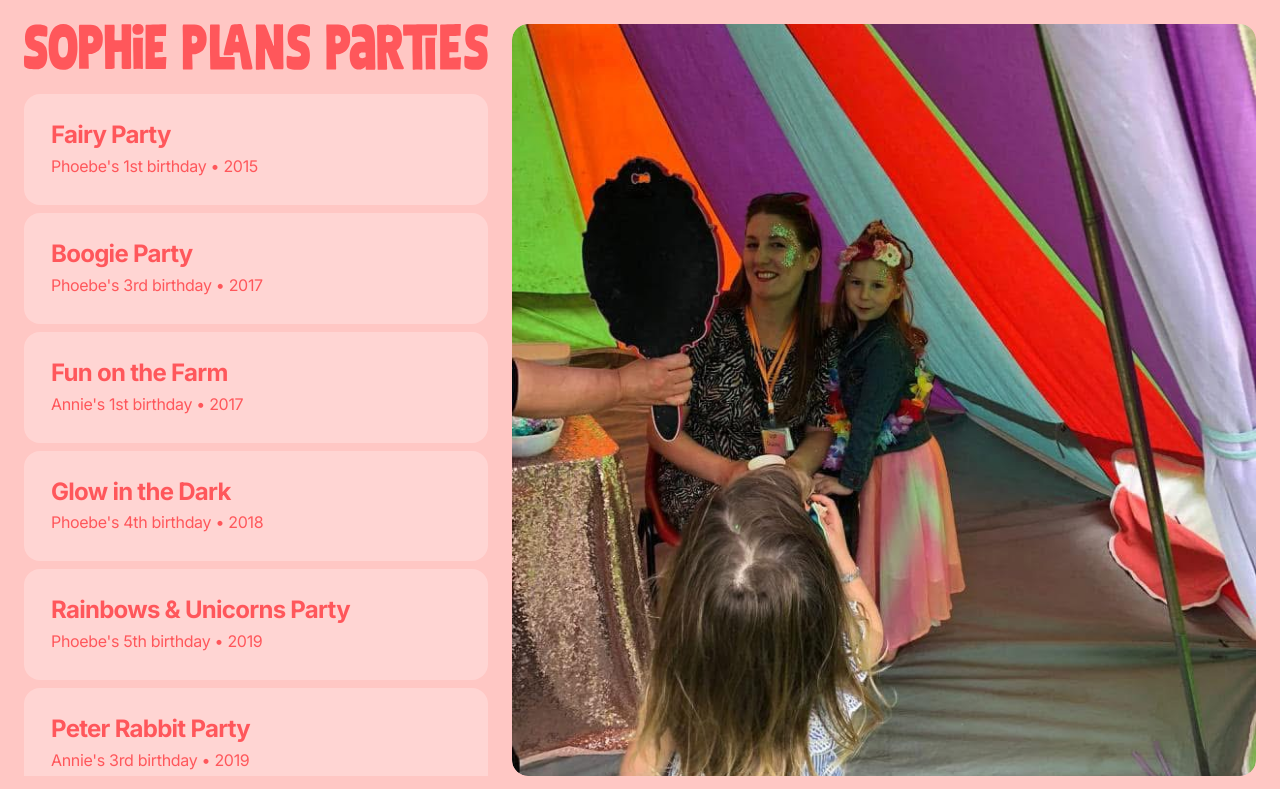
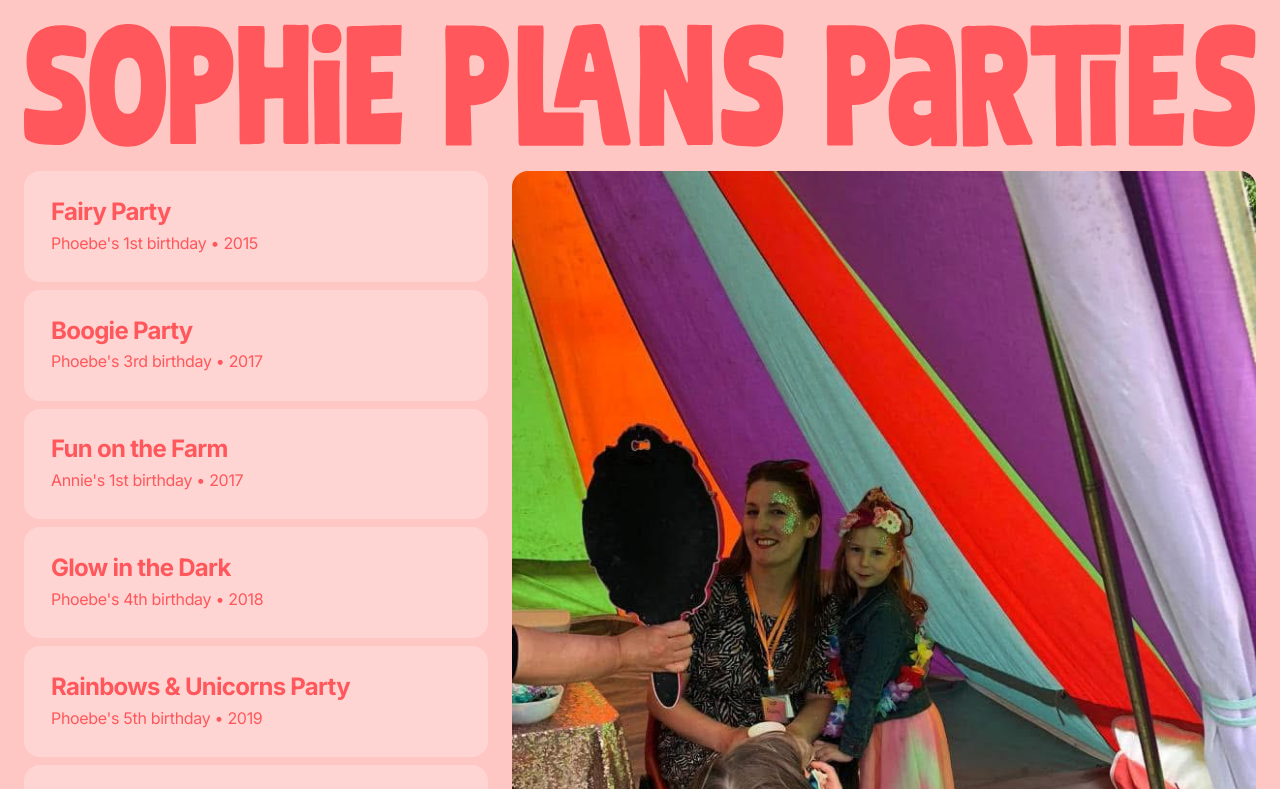
Before and after one commit to Dicko18/sophieplansparties, a website built with Vite: page index.html in a window 1280 px wide. Shown: the top 789 px of the page. Built offline with nearby package versions, Linux system fonts and the light colour scheme.

Commit message:
Refactor layout: Full-width logo, document scrolling, sticky menu

```diff
--- a/main.js
+++ b/main.js
@@ -48,9 +48,9 @@ function init() {
 function renderAppStructure() {
     const app = document.getElementById('app');
     app.innerHTML = `
+    <img id="logo" src="${Logo}" alt="Sophie Plans Parties" style="cursor: pointer;">
     <div class="layout-grid">
       <div id="menu-container">
-        <img id="logo" src="${Logo}" alt="Sophie Plans Parties" style="cursor: pointer;">
         <div id="menu-list"></div>
       </div>
       <div id="content-container">
--- a/style.css
+++ b/style.css
@@ -31,8 +31,8 @@ body {
 
 #app {
     width: 100%;
-    height: 100vh;
-    overflow: hidden;
+    /* Remove fixed height to allow body scroll */
+    min-height: 100vh;
     padding: 24px;
     box-sizing: border-box;
 }
@@ -41,14 +41,18 @@ body {
     display: grid;
     grid-template-columns: 464px 1fr;
     gap: 24px;
-    height: 100%;
-    overflow: hidden;
+    /* Remove fixed height/overflow */
+    align-items: start;
 }
 
 /* Menu Column */
 #menu-container {
-    height: 100%;
+    /* Make menu sticky as page scrolls */
+    position: sticky;
+    top: 24px;
+    max-height: calc(100vh - 48px);
     overflow-y: auto;
+
     padding: 0;
     box-sizing: border-box;
     background: transparent;
@@ -65,6 +69,7 @@ body {
     margin-bottom: 24px;
     height: auto;
     display: block;
+    /* No max-width restraint, full width of container */
 }
 
 .menu-item {
@@ -132,12 +137,11 @@ body {
 }
 
 /* Content Column (Gallery/Home) */
+/* Content Column (Gallery/Home) */
 #content-container {
-    height: 100%;
-    overflow-y: auto;
+    /* Remove fixed height to allow scrolling */
     padding: 0;
     background: transparent;
-    position: relative;
     border-radius: 16px;
 }
 
```
